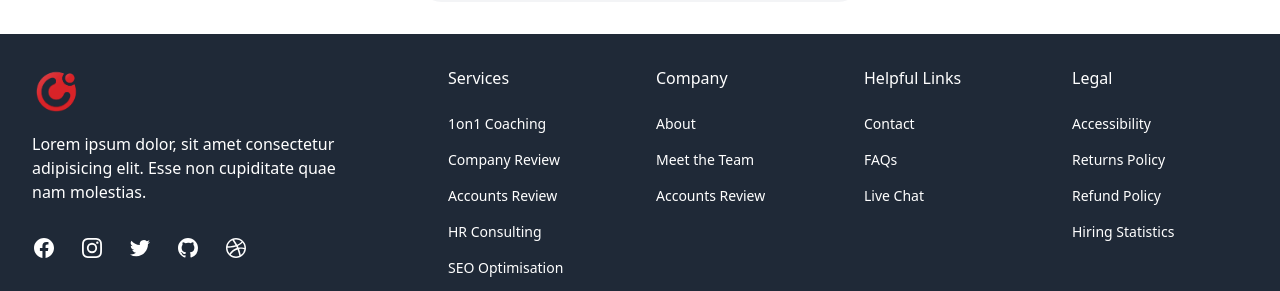
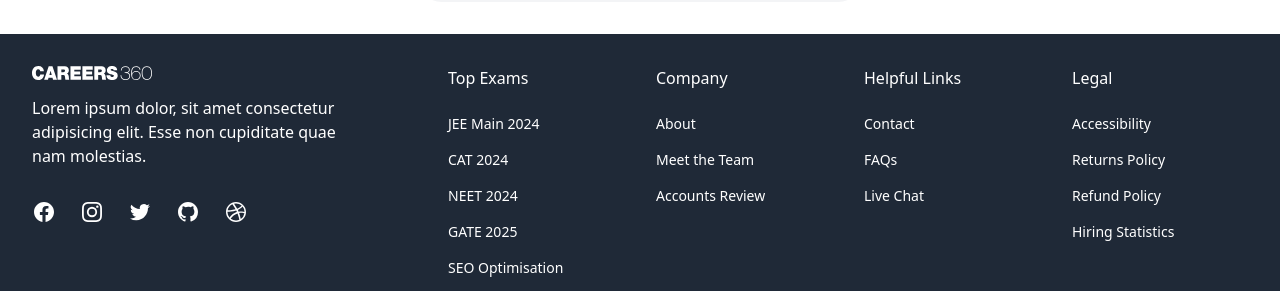
Before and after one commit to Mastermind730/BlogWeb, a Next.js app: page / in a window 1280 px wide. Shown: the part 1226-1517 px from the top of the page. Built offline with nearby package versions, Linux system fonts and the light colour scheme; no server answers.

Commit message:
added some changes in footer

```diff
--- a/src/components/Footer.tsx
+++ b/src/components/Footer.tsx
@@ -55,7 +55,7 @@ const Footer = (props: Props) => {
               />
             </svg>
           </div> */}
-                        <Image src={"/logo.png"} alt="logo" width={50} height={50}/>
+                        <Image src={"/logo.svg"} alt="logo" width={120} height={120}/>
 
 
           <p className="mt-4 max-w-xs text-white">
@@ -161,23 +161,23 @@ const Footer = (props: Props) => {
 
         <div className="grid grid-cols-1 gap-8 sm:grid-cols-2 lg:col-span-2 lg:grid-cols-4">
           <div>
-            <p className="font-medium text-white">Services</p>
+            <p className="font-medium text-white">Top Exams</p>
 
             <ul className="mt-6 space-y-4 text-sm">
               <li>
-                <Link href="#" className="text-white transition hover:opacity-75"> 1on1 Coaching </Link>
+                <Link href="#" className="text-white transition hover:opacity-75"> JEE Main 2024 </Link>
               </li>
 
               <li>
-                <Link href="#" className="text-white transition hover:opacity-75"> Company Review </Link>
+                <Link href="#" className="text-white transition hover:opacity-75"> CAT 2024 </Link>
               </li>
 
               <li>
-                <Link href="#" className="text-white transition hover:opacity-75"> Accounts Review </Link>
+                <Link href="#" className="text-white transition hover:opacity-75"> NEET 2024 </Link>
               </li>
 
               <li>
-                <Link href="#" className="text-white transition hover:opacity-75"> HR Consulting </Link>
+                <Link href="#" className="text-white transition hover:opacity-75"> GATE 2025 </Link>
               </li>
 
               <li>
--- a/src/components/Navbar.tsx
+++ b/src/components/Navbar.tsx
@@ -36,8 +36,8 @@ const Navbar = (props: Props) => {
           <div className="flex-1 md:flex md:items-center md:gap-12">
             <Link className="block text-2xl text-red-600 hover:text-red-500" href="#">
               <span className="sr-only">Home</span>
-              <Image src={"/logo.png"} alt="logo" width={50} height={50} />
-            </Link>
+              <Image src={"/logo.svg"} alt="logo" width={120} height={120}/>
+              </Link>
           </div>
 
           <div className="md:flex md:items-center md:gap-16">
```
Also changed, not shown: public/logo.svg (added).
